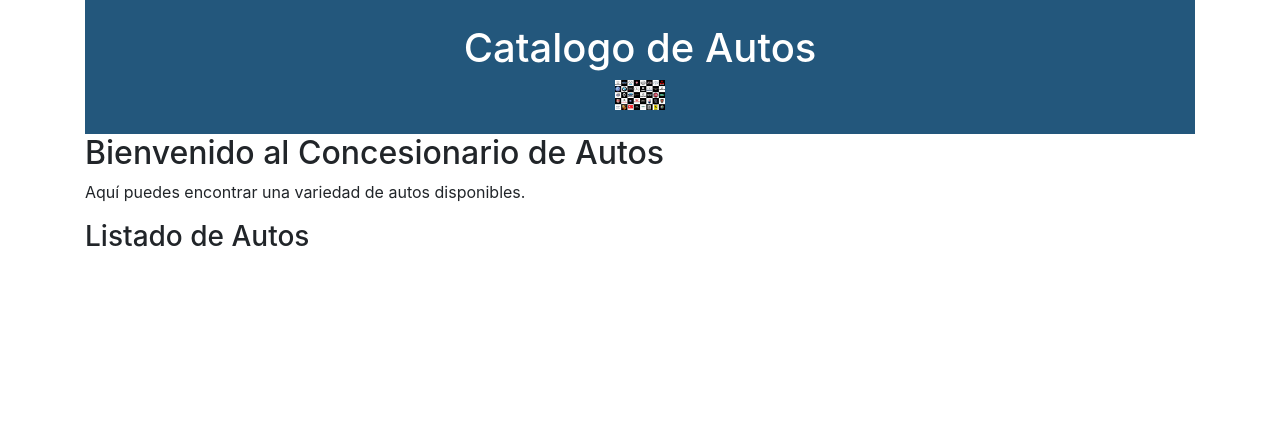
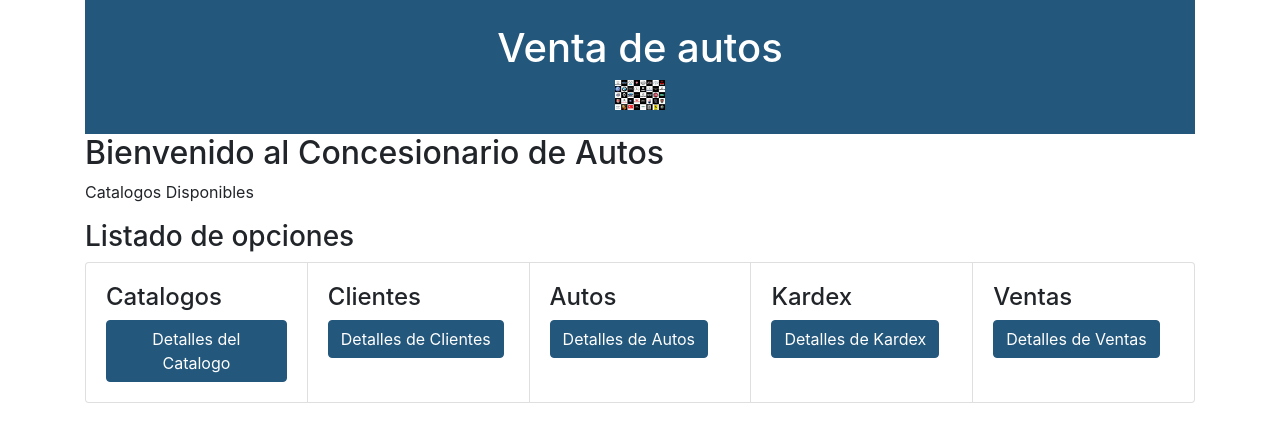
Before and after one commit to lfcepe/trabajo-integrador-progra-basededatos, a Django app: template catalogo_de_autos/templates/index.html in a window 1280 px wide. Shown: the top 442 px of the page. Run offline with Django 4.2, Linux system fonts and the light colour scheme; the template is opened without the code that fills it, so the values that code supplies are empty.

Commit message:
Modificacion en views, creacion de nuevos archivos html

```diff
--- a/catalogo_de_autos/templates/base.html
+++ b/catalogo_de_autos/templates/base.html
@@ -8,7 +8,7 @@
     <body>
         <div class="container">
             <div class="bg-primary text-white p-4 text-center">
-                <h1>Catalogo de Autos</h1>
+                <h1>Venta de autos</h1>
                 <img src="{%static "logodeautos.jpg"%}" height= "30px" width="50px"/>
             </div>
             {% block content %}{% endblock content %}
--- a/catalogo_de_autos/templates/index.html
+++ b/catalogo_de_autos/templates/index.html
@@ -2,11 +2,38 @@
 {% block title %}Inicio{% endblock %}
 {% block content %}
     <h2>Bienvenido al Concesionario de Autos</h2>
-    <p>Aquí puedes encontrar una variedad de autos disponibles.</p>
-    <h3>Listado de Autos</h3>
-    <ul>
-        {% for auto in autos %}
-            <li><a href="{% url 'display_auto' auto.id %}">{{ auto.modelo }}</a></li>
-        {% endfor %}
-    </ul>
+    <p>Catalogos Disponibles</p>
+    <h3>Listado de opciones</h3>
+    <div class="card-group">
+        <div class="card">
+            <div class="card-body">
+                <h4>Catalogos</h4>
+                <a href="" class="btn btn-primary"> Detalles del Catalogo</a>
+            </div>
+        </div>
+        <div class="card">
+            <div class="card-body">
+                <h4>Clientes</h4>
+                <a href="" class="btn btn-primary"> Detalles de Clientes</a>
+            </div>
+        </div>
+        <div class="card">
+            <div class="card-body">
+                <h4>Autos</h4>
+                <a href="" class="btn btn-primary"> Detalles de Autos</a>
+            </div>
+        </div>
+        <div class="card">
+            <div class="card-body">
+                <h4>Kardex</h4>
+                <a href="" class="btn btn-primary"> Detalles de Kardex</a>
+            </div>
+        </div>
+        <div class="card">
+            <div class="card-body">
+                <h4>Ventas</h4>
+                <a href="" class="btn btn-primary"> Detalles de Ventas</a>
+            </div>
+        </div>
+    </div>
 {% endblock content %}
```
Also changed, not shown: catalogo_de_autos/views.py (+75 -2 lines), catalogo_de_autos/templates/display_catalogos.html (added), catalogo_de_autos/templates/display_clientes.html (added), catalogo_de_autos/templates/display_kardex.html (added), catalogo_de_autos/templates/display_ventas.html (added), catalogo_de_autos/urls.py (added).
